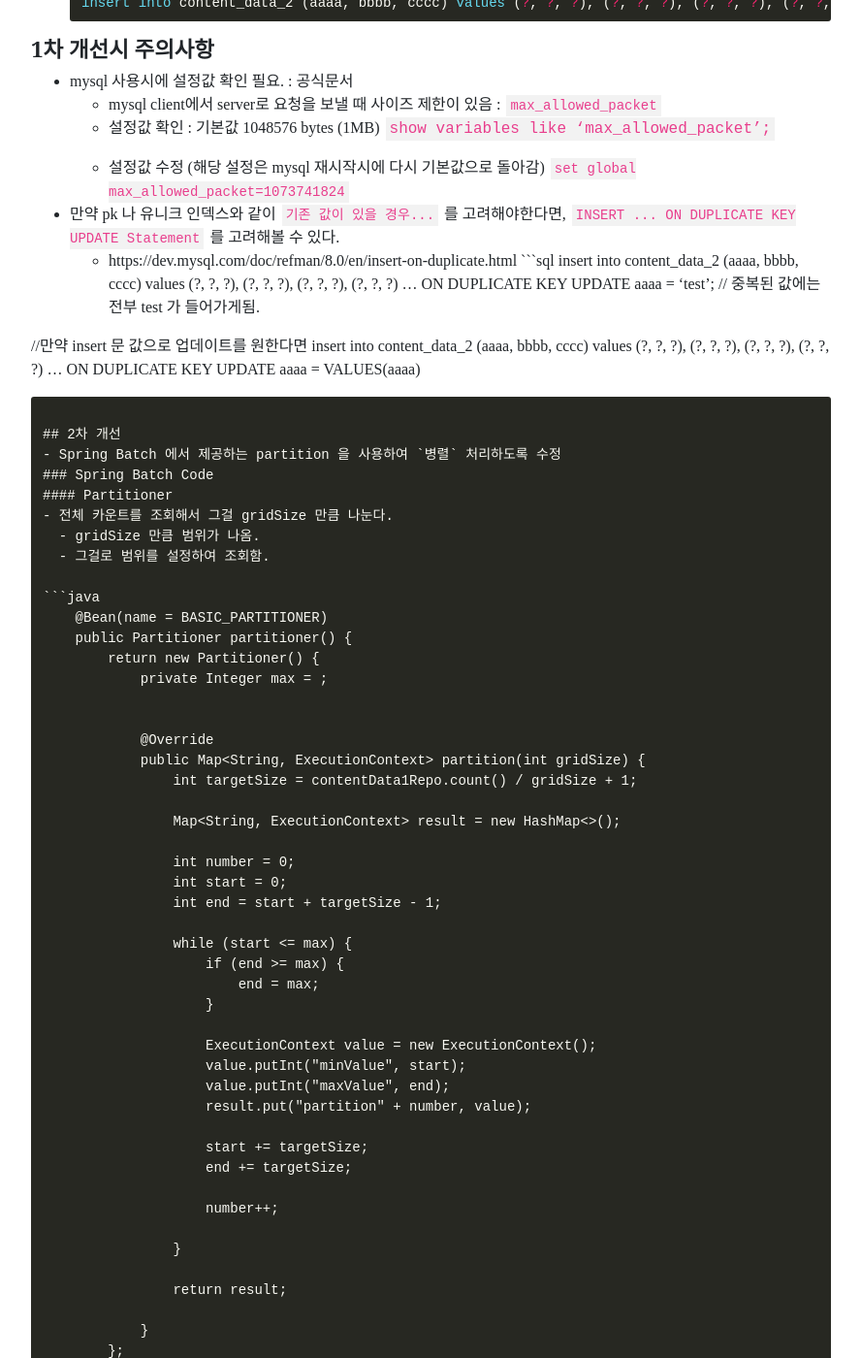
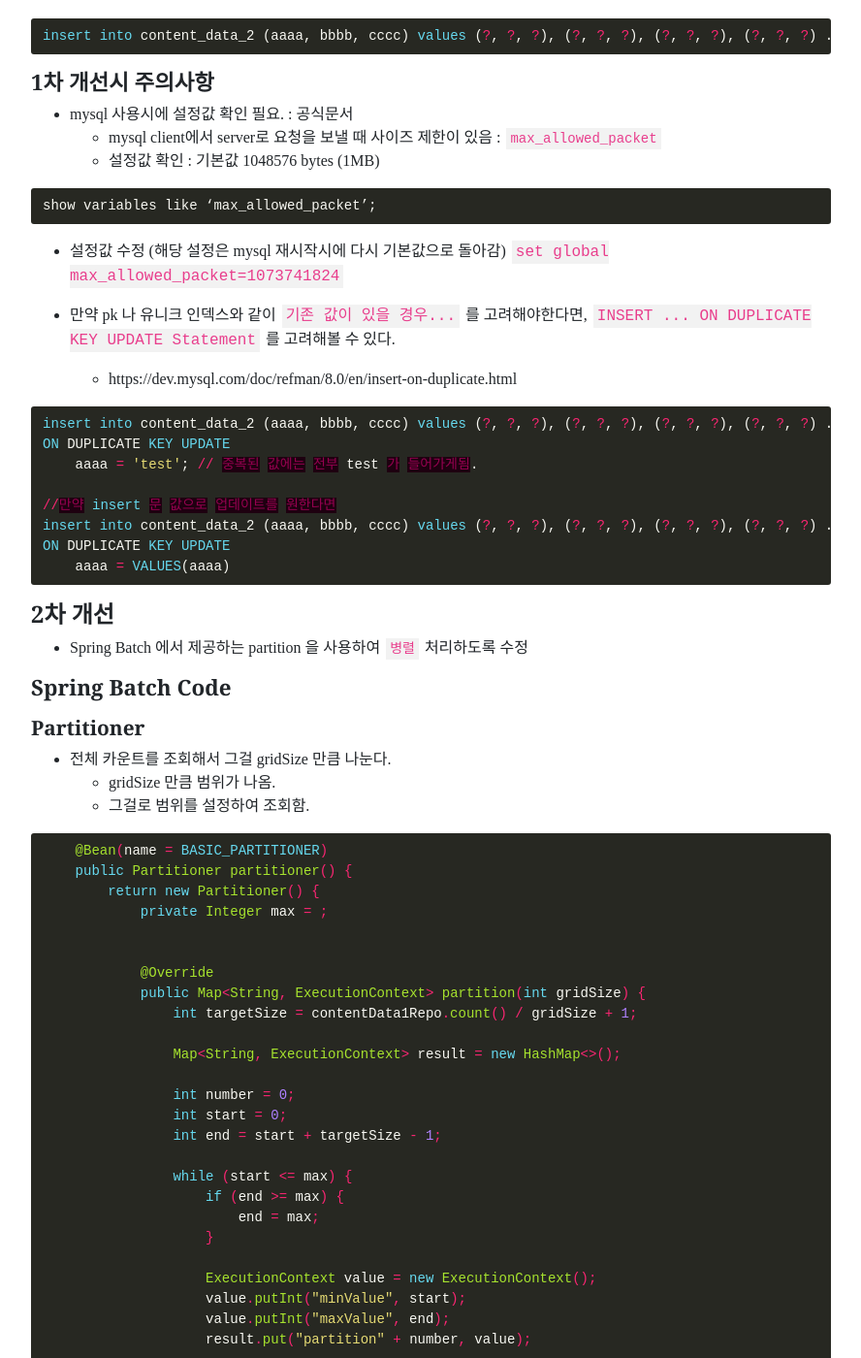
Before and after one commit to akageun/akageun.github.io, a Jekyll site: the page built from _posts/2021-01-03-spring-batch-improve-exp.md, in a window 1280 px wide and 1400 px high, scrolled down 2161 px. Shown: the whole window at 97% size, without its empty margins (53-941 px from the left). Built offline with Jekyll 4.4.1, drawn with Linux system fonts in a browser that asks for light colours; some web fonts are replaced; comment, search, counter and statistics services are not loaded; some of the changed text lies outside the part shown.

Commit message:
Update 2021-01-03-spring-batch-improve-exp.md

````diff
--- a/_posts/2021-01-03-spring-batch-improve-exp.md
+++ b/_posts/2021-01-03-spring-batch-improve-exp.md
@@ -25,6 +25,7 @@ public ItemReader<ContentData1> reader() {
 ```
 
 - 사용된 쿼리
+
 ```sql
 SELECT * FROM content_data_1
 ```
@@ -76,6 +77,7 @@ public ItemWriter<ContentData2> writer() {
 ```
 
 - 실행된 쿼리
+
 ```sql
 insert into content_data_2 (aaaa, bbbb, cccc) values (?, ?, ?)
 ```
@@ -84,8 +86,10 @@ insert into content_data_2 (aaaa, bbbb, cccc) values (?, ?, ?)
 - insert query를 묶어서 처리하도록 변경.
   - 쿼리를 많이 호출할 수록 성능은 느려짐.
     - 호출마다 오고가는 네트워크 비용... 대량일 경우 생각보다 크다.
+
 ### Spring Batch Code
 #### ItemWriter
+
 ```java
 @Bean
 @StepScope
@@ -100,6 +104,7 @@ public ItemWriter<ContentData2> writer() {
 ```
 
 - 변경된 쿼리
+
 ```sql
 insert into content_data_2 (aaaa, bbbb, cccc) values (?, ?, ?), (?, ?, ?), (?, ?, ?), (?, ?, ?) ...
 ```
@@ -108,13 +113,17 @@ insert into content_data_2 (aaaa, bbbb, cccc) values (?, ?, ?), (?, ?, ?), (?, ?
 - mysql 사용시에 설정값 확인 필요. : [공식문서](https://dev.mysql.com/doc/refman/8.0/en/packet-too-large.html)
   - mysql client에서 server로 요청을 보낼 때 사이즈 제한이 있음 : `max_allowed_packet`
   - 설정값 확인 : 기본값 1048576 bytes (1MB)
-``` show variables like ‘max_allowed_packet’; ```
 
-  - 설정값 수정 (해당 설정은 mysql 재시작시에 다시 기본값으로 돌아감)
+```
+show variables like ‘max_allowed_packet’;
+```
+
+- 설정값 수정 (해당 설정은 mysql 재시작시에 다시 기본값으로 돌아감)
 ``` set global max_allowed_packet=1073741824 ```
 
 - 만약 pk 나 유니크 인덱스와 같이 `기존 값이 있을 경우...` 를 고려해야한다면, `INSERT ... ON DUPLICATE KEY UPDATE Statement` 를 고려해볼 수 있다.
   - https://dev.mysql.com/doc/refman/8.0/en/insert-on-duplicate.html
+
 ```sql
 insert into content_data_2 (aaaa, bbbb, cccc) values (?, ?, ?), (?, ?, ?), (?, ?, ?), (?, ?, ?) ...
 ON DUPLICATE KEY UPDATE
@@ -128,6 +137,7 @@ ON DUPLICATE KEY UPDATE
 
 ## 2차 개선
 - Spring Batch 에서 제공하는 partition 을 사용하여 `병렬` 처리하도록 수정
+
 ### Spring Batch Code
 #### Partitioner
 - 전체 카운트를 조회해서 그걸 gridSize 만큼 나눈다.
````
